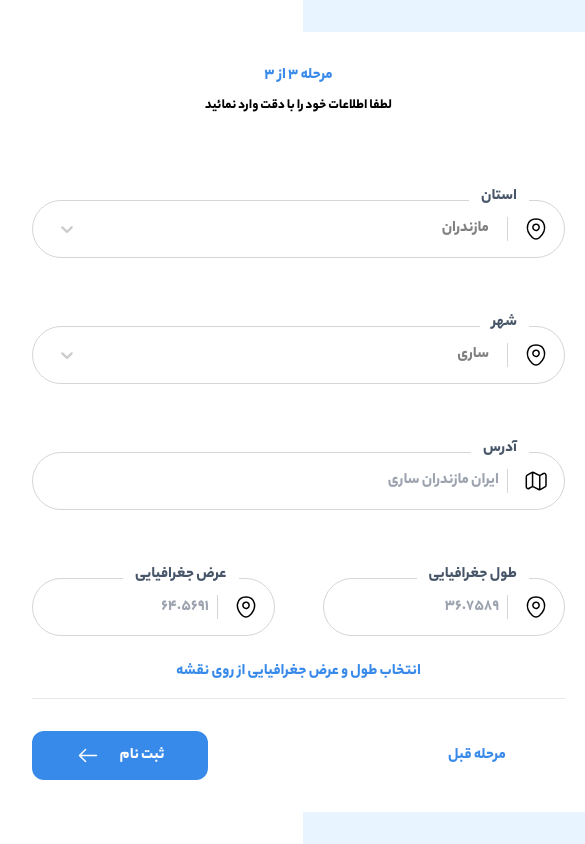
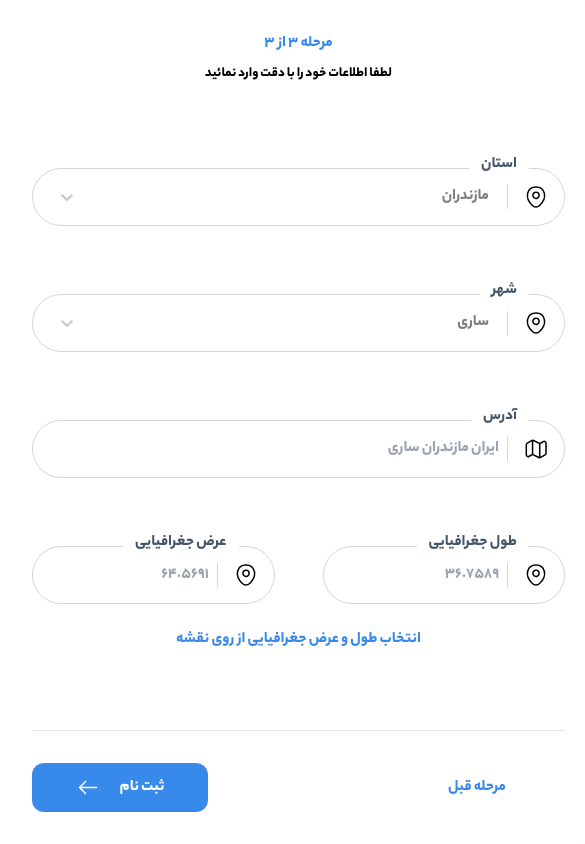
Before and after one commit to mehdimh95/dornika-test, a Next.js app: page /signup/location in a window 390 px wide. Shown: the top 844 px of the page, 585 px wide, since content can reach past the window. Built offline with nearby package versions, Linux system fonts and the light colour scheme.

Commit message:
chore: final responsive style

```diff
--- a/src/components/layout/Layout.tsx
+++ b/src/components/layout/Layout.tsx
@@ -21,7 +21,7 @@ const Layout: React.FC<{
   prevHref,
 }) => {
   return (
-    <div className='flex h-screen items-stretch py-8 p-24'>
+    <div className='flex h-screen items-stretch md:py-8 md:p-24'>
       <Aside stepId={stepId} />
       <Main>
         <Header stepId={stepId} />
--- a/src/pages/login/index.tsx
+++ b/src/pages/login/index.tsx
@@ -71,7 +71,7 @@ const Login = () => {
   return (
     <Content>
       <div className='flex flex-row  min-h-screen items-stretch lg:py-8 lg:p-24'>
-        <div className='w-1/2 flex flex-col  items-center bg-warm-blue rounded-r-2xl pt-20'>
+        <div className='w-1/2 hidden md:flex flex-col  items-center bg-warm-blue rounded-r-2xl pt-20'>
           <h1 className='xl:text-4xl sm:text-2xl text-sm mb-5  text-white font-black whitespace-nowrap'>
             صرافی ارز دیجیتال نیوکوین اسپیس
           </h1>
@@ -90,7 +90,7 @@ const Login = () => {
             />
           </div>
         </div>
-        <div className='w-1/2 flex flex-col items-center  bg-white  rounded-l-2xl pb-xl-36 pt-8'>
+        <div className='md:w-1/2 w-full flex flex-col items-center  bg-white  rounded-l-2xl pb-xl-36 pt-8'>
           <BlurImage
             src='https://mehdimh95.github.io/dornika-test/images/logo.svg'
             width={151}
```
